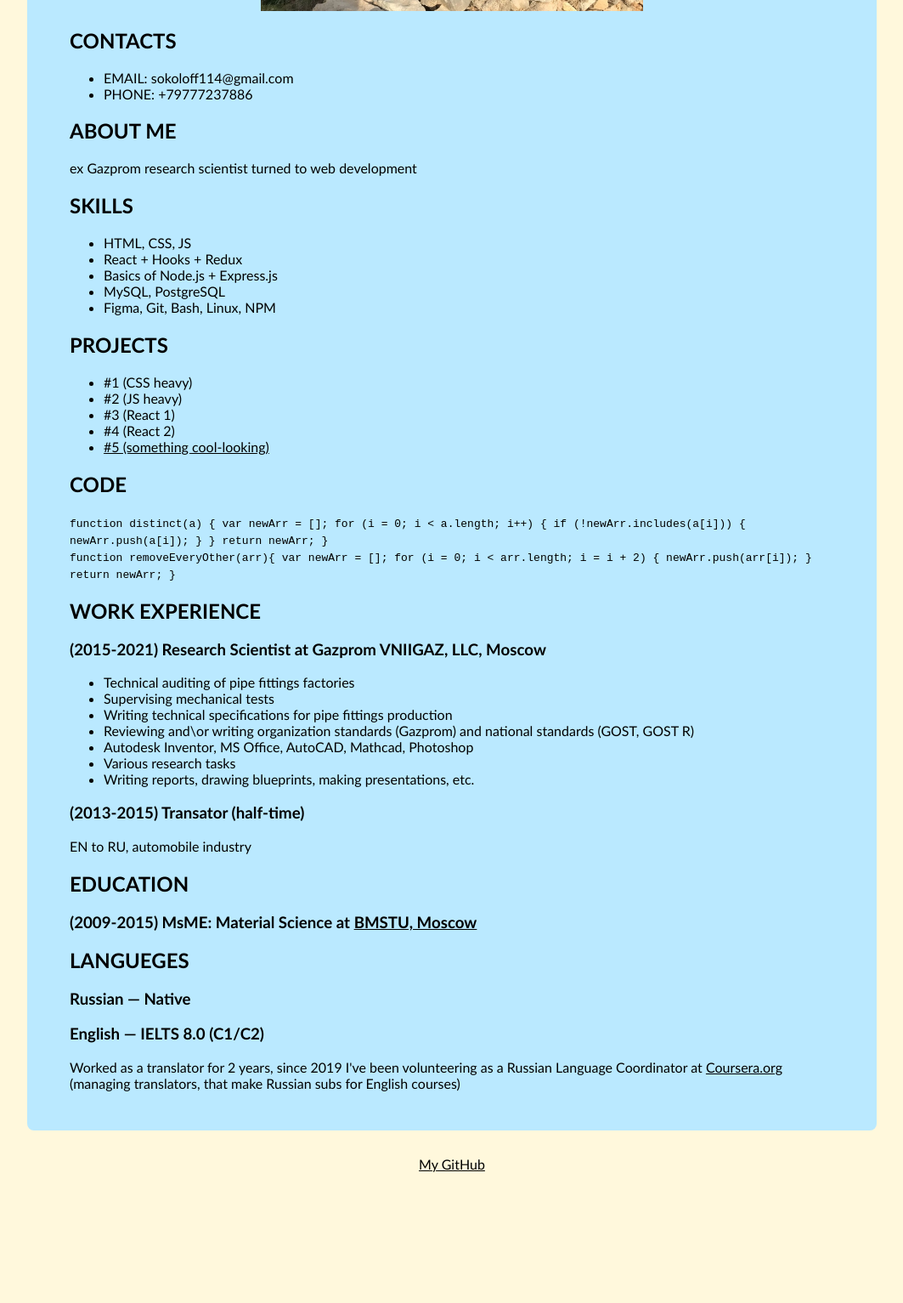
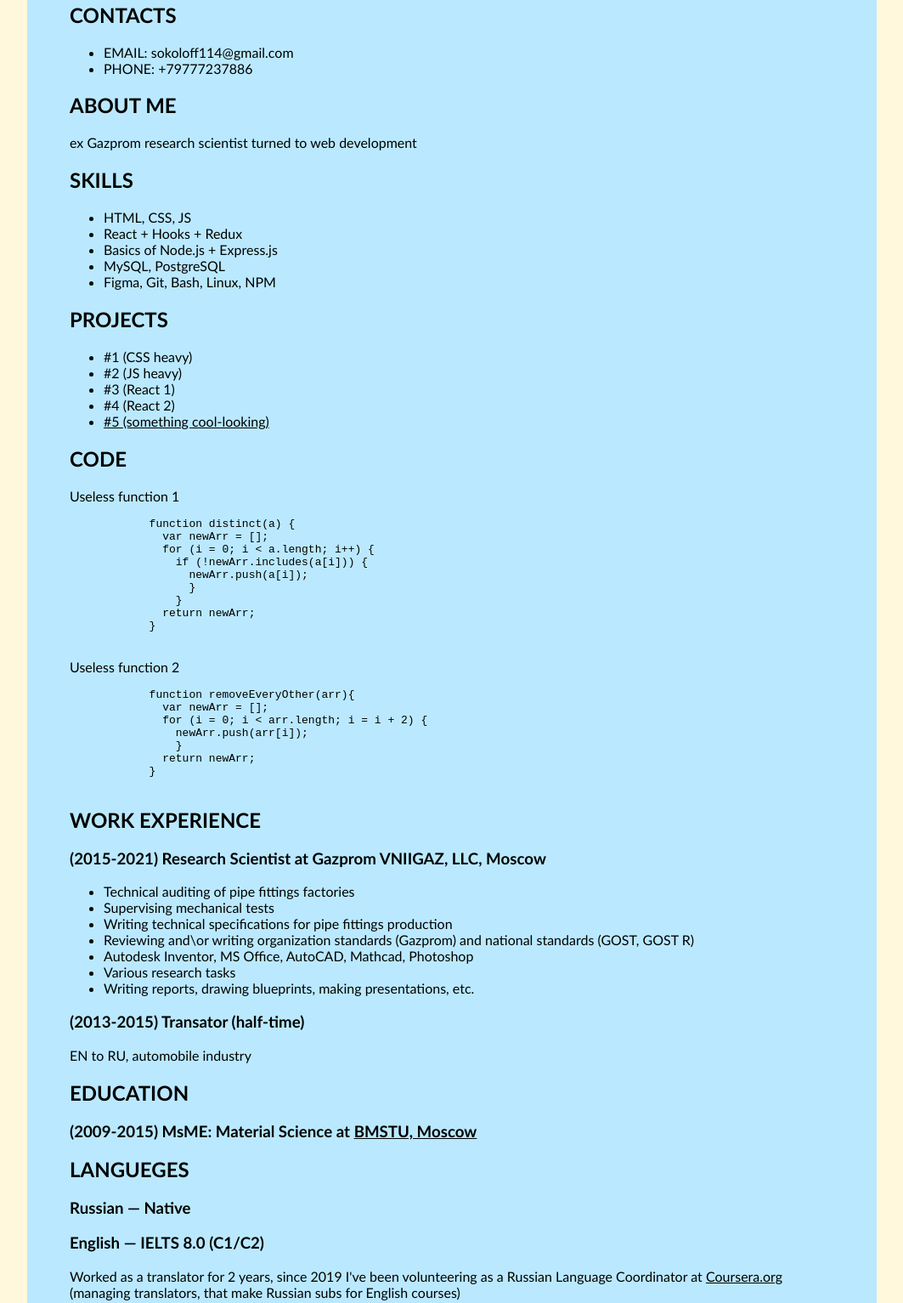
Before and after one commit to NSokolov114/rsschool-cv, a plain HTML site: page index.html in a window 1280 px wide. Shown: the part 576-2109 px from the top of the page at 85% size, without its empty margins (108-1171 px from the left). Before the commit the page ends 1985 px from the top, so only its background shows below. Drawn offline with Linux system fonts and the light colour scheme.

Commit message:
fix: semantic tags usage

```diff
--- a/index.html
+++ b/index.html
@@ -5,34 +5,36 @@
     <meta http-equiv="X-UA-Compatible" content="IE=edge">
     <meta name="viewport" content="width=device-width, initial-scale=1.0">
     <title>NSokolov CV</title>
+    <!-- <link rel="stylesheet" href="https://cdnjs.cloudflare.com/ajax/libs/font-awesome/5.15.2/css/all.min.css" integrity="sha512-HK5fgLBL+xu6dm/Ii3z4xhlSUyZgTT9tuc/hSrtw6uzJOvgRr2a9jyxxT1ely+B+xFAmJKVSTbpM/CuL7qxO8w==" crossorigin="anonymous" /> -->
     <link rel="stylesheet" href="style.css">
 </head>
 <body>
   <nav class="nav">
     <!-- later can add some navigation options -->
   </nav>
-  <div class="container">
+  <main class="container">
     <div class="box">
       <header>
         <h1>Sokolov Nikolay</h1>
         <h1>FRONT-END DEVELOPER (REACT)</h1>
         <h2>Moscow, Russia</h2>
       </header>
-
-      <img class="my_img" src="img.jpg" alt="my_img">
-
+      <figure>
+        <img class="my_img" src="img.jpg" alt="my_photo">
+        <figcaption></figcaption>
+      </figure>
+      <article>
         <h2>CONTACTS</h2>
         <ul>
           <li>EMAIL: sokoloff114@gmail.com</li>
           <li>PHONE: +79777237886</li>
         </ul>
-
-      <summary>
+      </article>
+      <article>
         <h2>ABOUT ME</h2>
         <p>ex Gazprom research scientist turned to web development</p>
-      </summary>
-
-      <main>
+      </article>
+      <article>
         <h2>SKILLS</h2>
         <ul>
           <li>HTML, CSS, JS</li>
@@ -41,7 +43,8 @@
           <li>MySQL, PostgreSQL</li>
           <li>Figma, Git, Bash, Linux, NPM</li>
         </ul>
-
+      </article>
+      <article>
         <h2>PROJECTS</h2>
         <ul>
           <li>#1 (CSS heavy)</li>
@@ -50,9 +53,12 @@
           <li>#4 (React 2)</li>
           <li><a href="https://nsokolov114.github.io/test-landing-page/">#5 (something cool-looking)</a></li>
         </ul>
-
+      </article>
+      <article>
         <h2>CODE</h2>
+        <p>Useless function 1</p>
         <code>
+          <pre>
             function distinct(a) {
               var newArr = [];
               for (i = 0; i &lt; a.length; i++) {
@@ -62,9 +68,11 @@
                 }
               return newArr;
             }
+          </pre>
         </code>
-          <div></div>
+        <p>Useless function 2</p>
         <code>
+          <pre>
             function removeEveryOther(arr){
               var newArr = [];
               for (i = 0; i &lt; arr.length; i = i + 2) {
@@ -72,11 +80,13 @@
                 }
               return newArr;
             }
+          </pre>
         </code>
-
+      </article>
+      <article>
         <h2>WORK EXPERIENCE</h2>
+        <section>
           <h3>(2015-2021) Research Scientist at Gazprom VNIIGAZ, LLC, Moscow</h3>
-
           <ul>
             <li>Technical auditing of pipe fittings factories</li>
             <li>Supervising mechanical tests</li>
@@ -86,10 +96,11 @@
             <li>Various research tasks</li>
             <li>Writing reports, drawing blueprints, making presentations, etc.</li>
           </ul>
-
+        </section>
+        <section>
           <h3>(2013-2015) Transator (half-time)</h3>
           <p>EN to RU, automobile industry</p>
-
+        </section>
         <h2>EDUCATION</h2>
         <h3>(2009-2015) MsME: Material Science at <a href="https://en.wikipedia.org/wiki/Bauman_Moscow_State_Technical_University">BMSTU, Moscow</a></h3>
 
@@ -97,9 +108,9 @@
         <h3>Russian — Native</h3>
         <h3>English — IELTS 8.0 (C1/C2)</h3>
         <p>Worked as a translator for 2 years, since 2019 I've been volunteering as a Russian Language Coordinator at <a href="https://Coursera.org">Coursera.org</a> (managing translators, that make Russian subs for English courses)</p>
+      </article>
+    </div>
   </main>
-    </div>
-  </div>
-  <footer><a href="https://github.com/NSokolov114">My GitHub</a></footer>
+  <footer><a href="https://github.com/NSokolov114">My GitHub</a> || 2021 || <a href="https://rs.school/">RS School</a></footer>
 </body>
 </html>
```
Lines whose indentation alone changed are shown as unchanged.
